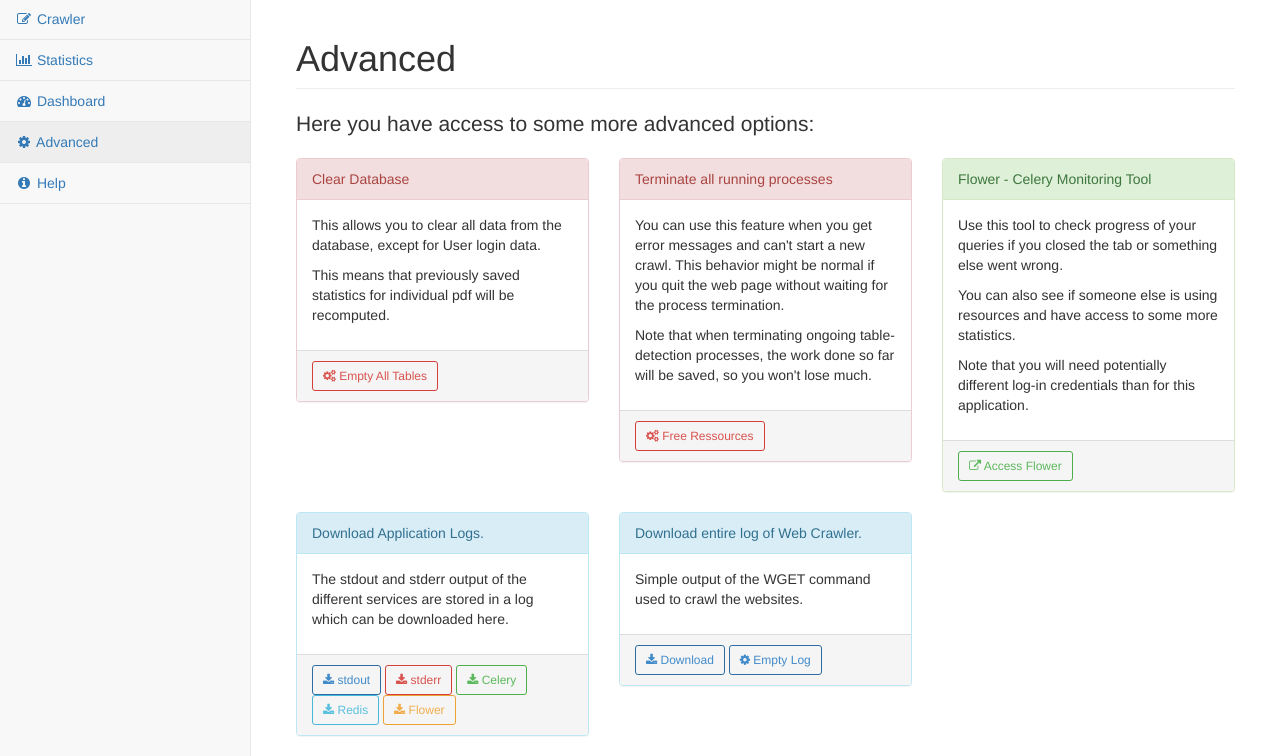
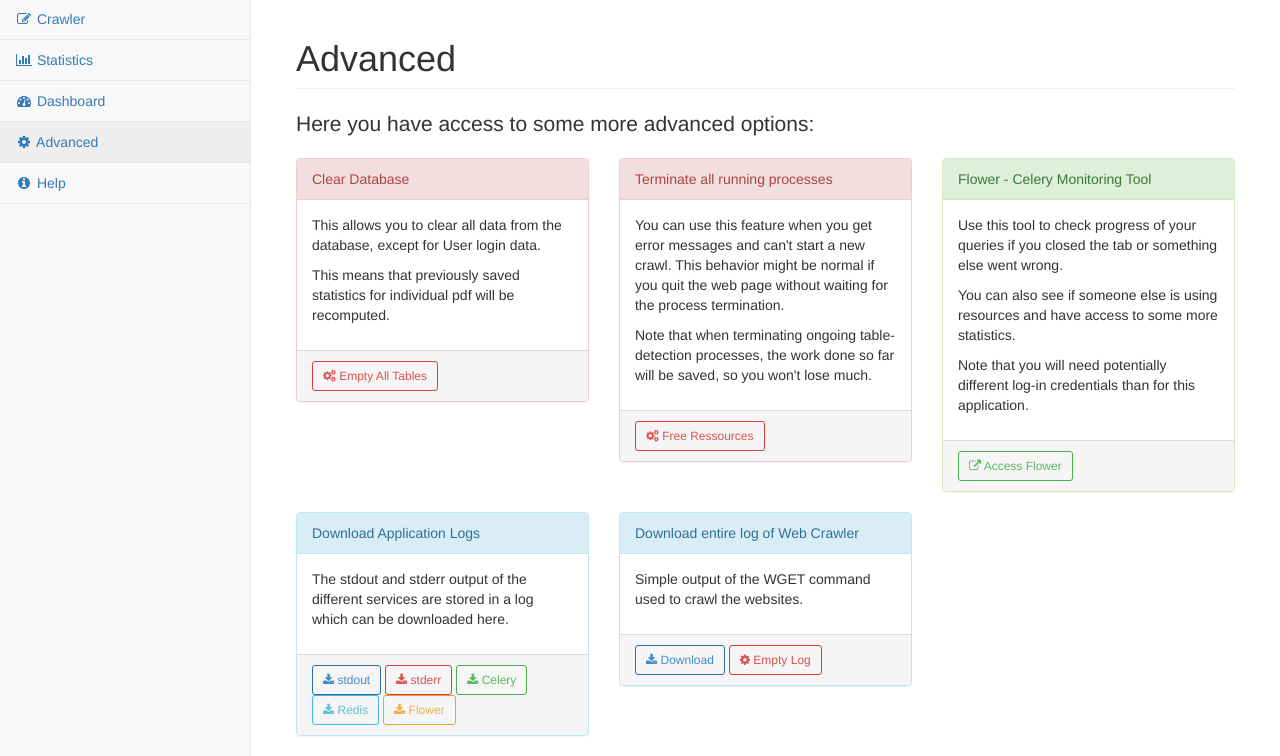
Before and after one commit to eXascaleInfolab/2018-Internship-TableDetection, a Flask app: page /advanced in a window 1280 px wide. Shown: the part 52-808 px from the top of the page. Run offline with Flask 2, Linux system fonts and the light colour scheme; the visitor is signed in with stand-in values (Sample User, id 1); some libraries are stand-ins or nearby versions.

Commit message:
Small cosmetic changes

```diff
--- a/templates/advanced.html
+++ b/templates/advanced.html
@@ -46,7 +46,7 @@
                     <p>Note that you will need potentially different log-in credentials than for this application.</p>
                 </div>
                 <div class="panel-footer">
-                    <a type="button" href='/flower' class="btn btn-outline btn-success btn-sm"><i class="fa  fa-external-link "></i> Access Flower</a>
+                    <a type="button" href='/flower/' class="btn btn-outline btn-success btn-sm"><i class="fa  fa-external-link "></i> Access Flower</a>
                 </div>
             </div>
         </div>
@@ -56,7 +56,7 @@
         <div class="col-lg-4">
             <div class="panel panel-info">
                 <div class="panel-heading">
-                    Download Application Logs.
+                    Download Application Logs
                 </div>
                 <div class="panel-body">
                     <p>The stdout and stderr output of the different services are stored in a log which can be downloaded here.</p>
@@ -73,14 +73,14 @@
         <div class="col-lg-4">
             <div class="panel panel-info">
                 <div class="panel-heading">
-                    Download entire log of Web Crawler.
+                    Download entire log of Web Crawler
                 </div>
                 <div class="panel-body">
                     <p>Simple output of the WGET command used to crawl the websites.</p>
                 </div>
                 <div class="panel-footer">
                     <a type="button" href={{url_for('log_download', lid='wget.log')}} class="btn btn-outline btn-primary btn-sm"><i class="fa  fa-download "></i> Download </a>
-                    <a type="button" href={{url_for('log_delete', lid="wget.log")}} class="btn btn-outline btn-primary btn-sm"><i class="fa  fa-gear "></i> Empty Log </a>
+                    <a type="button" href={{url_for('log_delete', lid="wget.log")}} class="btn btn-outline btn-danger btn-sm"><i class="fa  fa-gear "></i> Empty Log </a>
                 </div>
             </div>
         </div>
```
